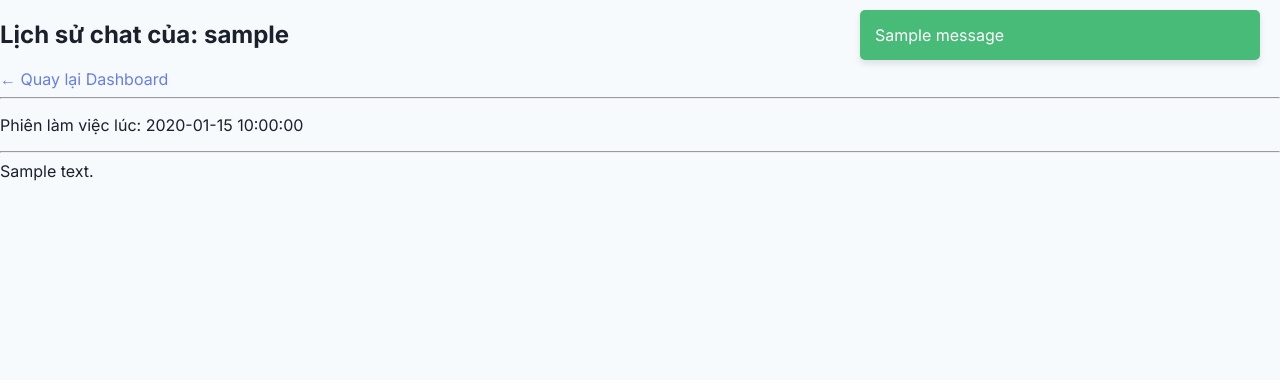
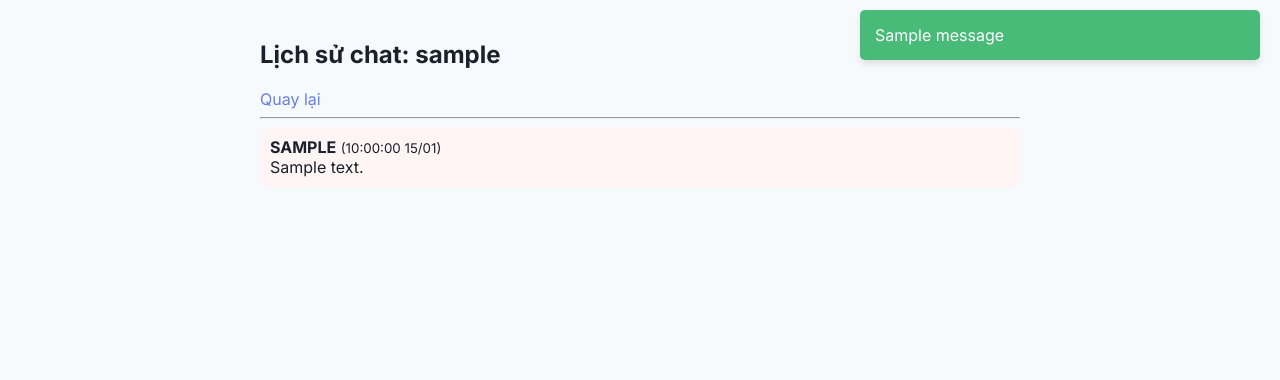
Before and after one commit to tranthanhduysph-coder/power-biology, a Flask app: page /admin/history/1 in a window 1280 px wide. Shown: the part 60-440 px from the top of the page. Run offline with Flask 3, Linux system fonts and the light colour scheme; a user stored in the database is signed in; tables that the repository leaves empty hold one stand-in row (values such as "Sample post"); one stand-in notice (Sample message) is shown.

Commit message:
Update chat_history.html

```diff
--- a/app/templates/chat_history.html
+++ b/app/templates/chat_history.html
@@ -1,16 +1,14 @@
 {% extends "base.html" %}
-{% block title %}Lịch sử chat của {{ student.username }}{% endblock %}
 {% block content %}
-    <h2 class="mb-3">Lịch sử chat của: {{ student.username }}</h2>
-    <a href="{{ url_for('main.admin_dashboard') }}" class="btn btn-secondary mb-4">&larr; Quay lại Dashboard</a>
-    <div class="history-container">
-        {% for message in messages %}
-            {% if loop.first or message.session_id != loop.previtem.session_id %}
-                <hr><p class="text-muted text-center">Phiên làm việc lúc: {{ message.timestamp.strftime('%Y-%m-%d %H:%M:%S') }}</p><hr>
-            {% endif %}
-            <div class="message {{ message.sender }}">
-                <div>{{ message.content | safe }}</div>
-            </div>
-        {% endfor %}
+<div style="padding:20px; max-width:800px; margin:0 auto;">
+    <h2>Lịch sử chat: {{ student.username }}</h2>
+    <a href="{{ url_for('main.admin_dashboard') }}">Quay lại</a>
+    <hr>
+    {% for msg in messages %}
+    <div style="margin-bottom:15px; padding:10px; border-radius:8px; background: {{ '#e6fffa' if msg.sender=='user' else '#fff5f5' }};">
+        <b>{{ msg.sender | upper }}</b> <small>({{ msg.timestamp.strftime('%H:%M:%S %d/%m') }})</small><br>
+        {{ msg.content | safe }}
     </div>
+    {% endfor %}
+</div>
 {% endblock %}
```
